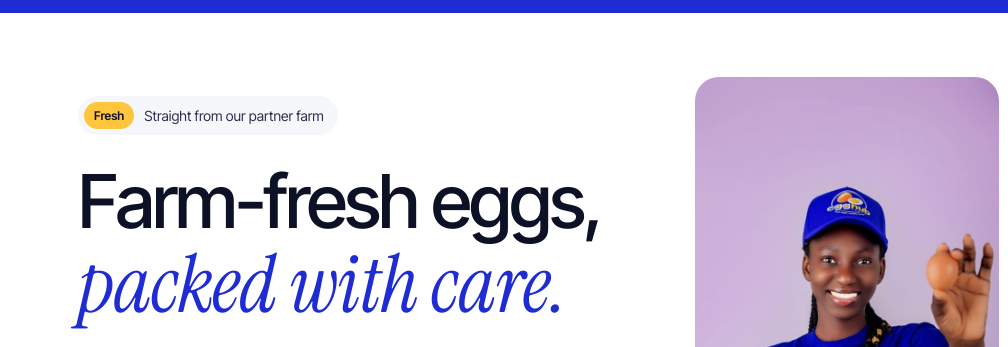
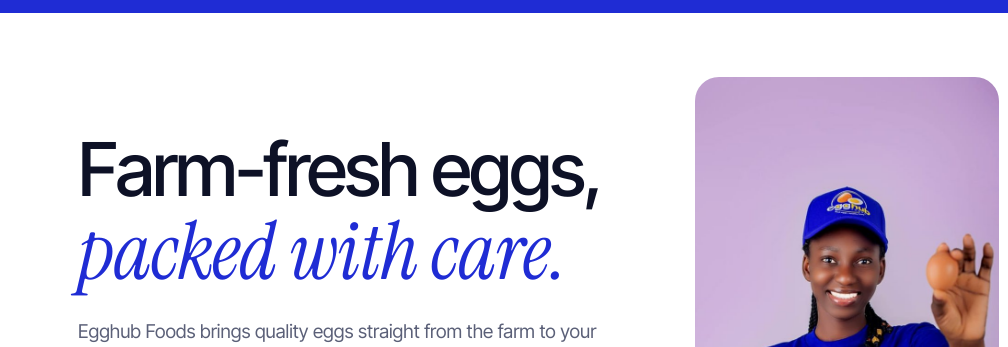
Before and after one commit to whilekay133-netizen/egghub-foods, a plain HTML site: page index.html in a window 1280 px wide. Shown: the part 57-404 px from the top of the page, 0-1008 px from the left. Drawn offline with Linux system fonts and the light colour scheme; no server answers.

Commit message:
Remove hero badge
Co-Authored-By: Claude Opus 5.5 <noreply@anthropic.com>
Claude-Session: https://claude.ai/code/session_01ELbtU7F4ojFErdsBJeWNLM

```diff
--- a/index.html
+++ b/index.html
@@ -75,7 +75,7 @@ nav{max-width:1180px;margin:0 auto;padding:14px 28px;display:flex;align-items:ce
 .hero-grid{display:grid;grid-template-columns:1.05fr .95fr;gap:56px;align-items:center}
 .badge{display:inline-flex;align-items:center;gap:10px;padding:6px 14px 6px 6px;border-radius:999px;background:var(--surface);font-size:14px;color:var(--ink-2)}
 .badge b{background:var(--yolk);color:var(--ink);font-weight:600;font-size:12px;padding:4px 10px;border-radius:999px}
-.hero h1{font-size:clamp(44px,5.8vw,76px);margin:26px 0 22px;font-weight:500;letter-spacing:-0.035em}
+.hero h1{font-size:clamp(44px,5.8vw,76px);margin:0 0 22px;font-weight:500;letter-spacing:-0.035em}
 .hero h1 .serif{color:var(--blue);font-size:1.08em}
 .hero .lead{font-size:19px}
 .hero-ctas{display:flex;flex-wrap:wrap;gap:12px;margin-top:34px}
@@ -370,7 +370,6 @@ footer{background:var(--ink);color:#fff;padding:72px 0 32px}
 <section class="hero">
   <div class="wrap hero-grid">
     <div>
-      <span class="badge rv"><b>Fresh</b> Straight from our partner farm</span>
       <h1 class="rv d1">Farm-fresh eggs, <span class="serif">packed with care.</span></h1>
       <p class="lead rv d2">Egghub Foods brings quality eggs straight from the farm to your home and your shop, at the lowest possible prices.</p>
       <div class="hero-ctas rv d3">
```
